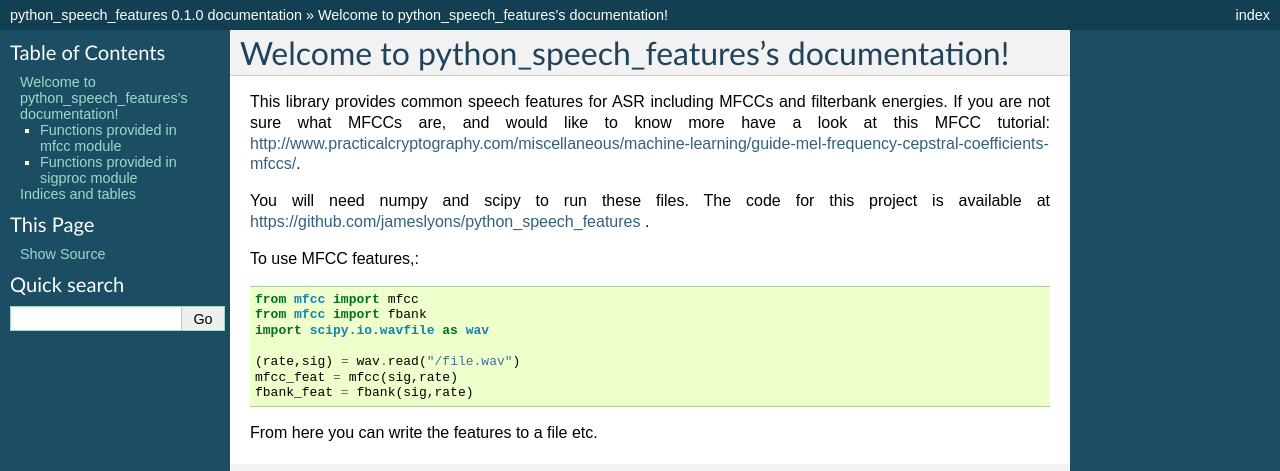
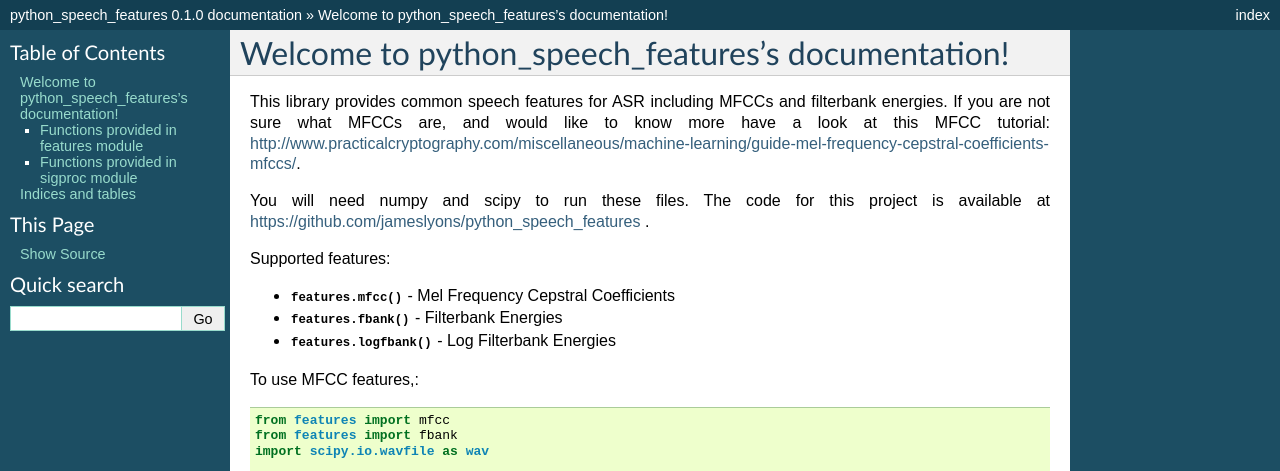
Before and after one commit to jameslyons/python_speech_features, a Sphinx documentation site: the page built from docs/source/index.rst, in a window 1280 px wide. Shown: the top 471 px of the page. Built offline with Sphinx 7.4.7, drawn with Linux system fonts in a browser that asks for light colours; some of the changed text lies outside the part shown.

Commit message:
added logfbank

```diff
--- a/docs/source/index.rst
+++ b/docs/source/index.rst
@@ -7,14 +7,21 @@ Welcome to python_speech_features's documentation!
 ==================================================
 
 This library provides common speech features for ASR including MFCCs and filterbank energies.
-If you are not sure what MFCCs are, and would like to know more have a look at this MFCC tutorial: http://www.practicalcryptography.com/miscellaneous/machine-learning/guide-mel-frequency-cepstral-coefficients-mfccs/.
+If you are not sure what MFCCs are, and would like to know more have a look at this MFCC tutorial:
+http://www.practicalcryptography.com/miscellaneous/machine-learning/guide-mel-frequency-cepstral-coefficients-mfccs/.
 
 You will need numpy and scipy to run these files. The code for this project is available at https://github.com/jameslyons/python_speech_features .
 
+Supported features:
+
+- :py:meth:`features.mfcc` - Mel Frequency Cepstral Coefficients
+- :py:meth:`features.fbank` - Filterbank Energies
+- :py:meth:`features.logfbank` - Log Filterbank Energies
+
 To use MFCC features,::
 
-    from mfcc import mfcc
-    from mfcc import fbank
+    from features import mfcc
+    from features import fbank
     import scipy.io.wavfile as wav
 
     (rate,sig) = wav.read("/file.wav")
@@ -23,10 +30,10 @@ To use MFCC features,::
 
 From here you can write the features to a file etc.
 
-Functions provided in mfcc module
+Functions provided in features module
 ---------------------------------
 
-.. automodule:: mfcc
+.. automodule:: features
     :members:
 
 
```
Also changed, not shown: README.md (+11 -4 lines), features.py (renamed from mfcc.py, +32 -13 lines), 1 other file.
